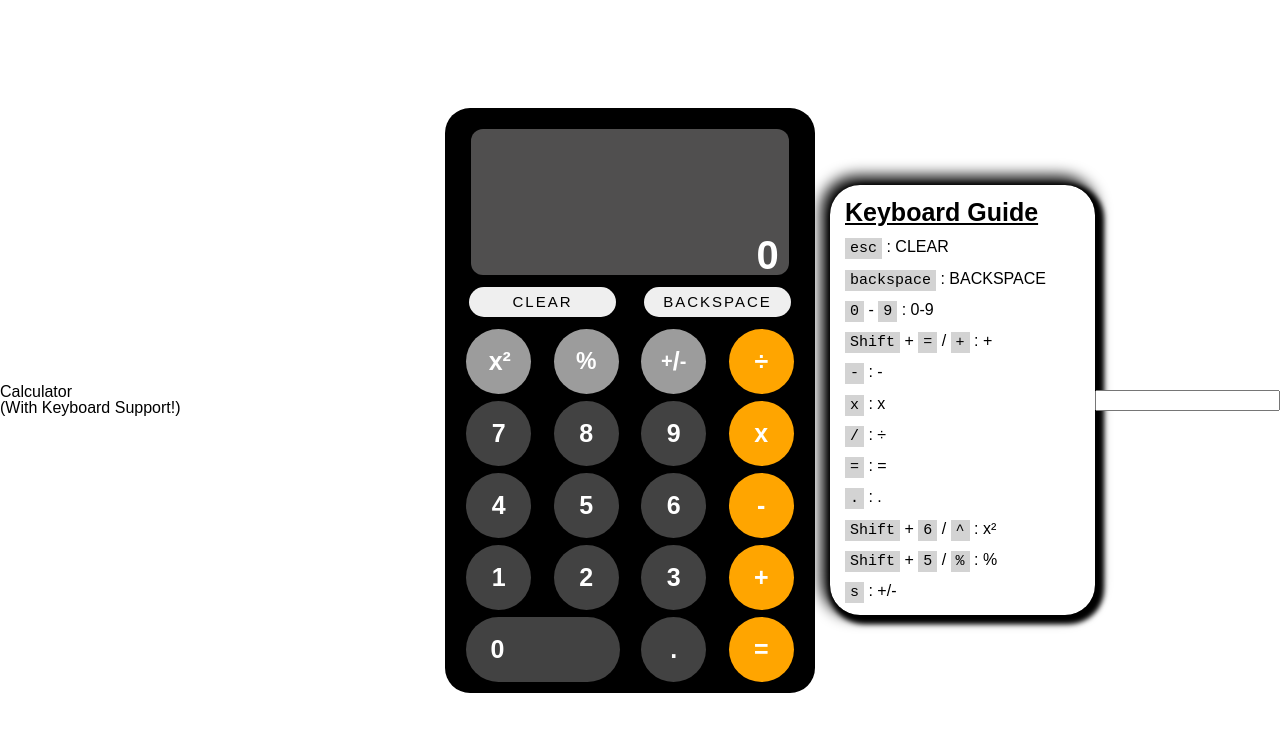
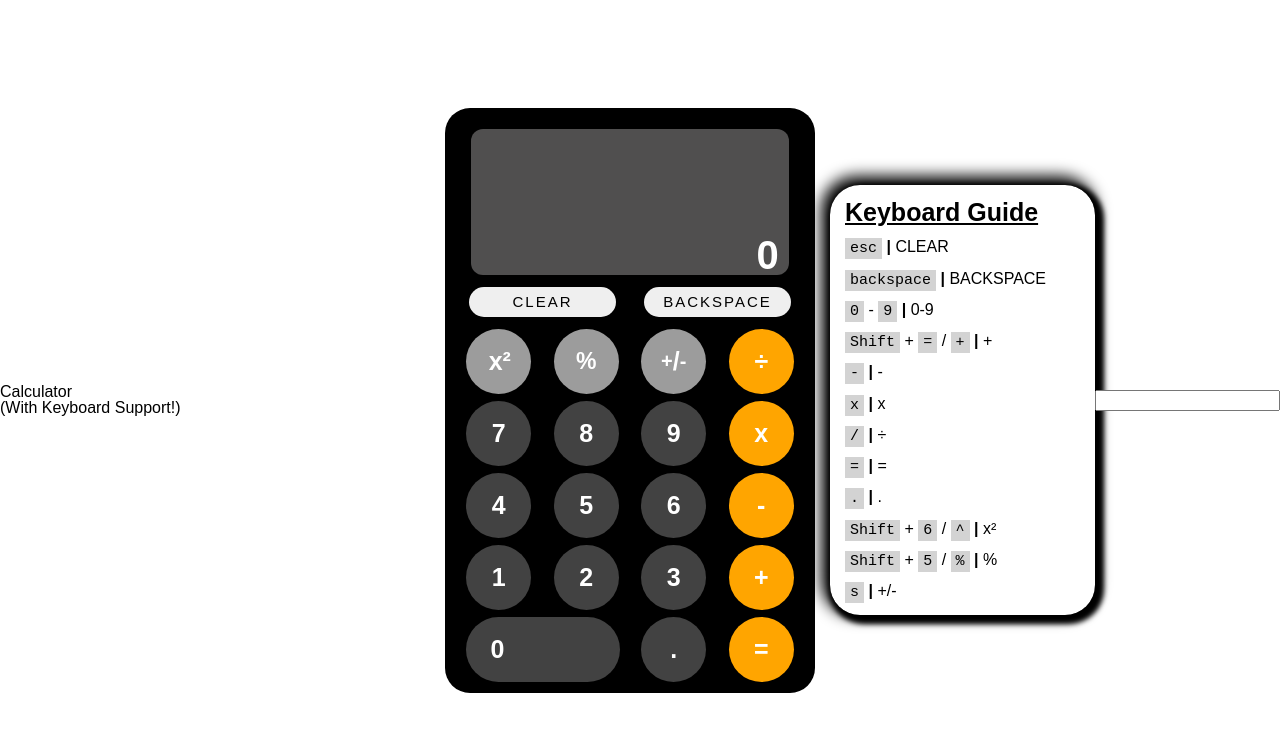
Before and after one commit to BENJIGAO/calculator, a plain HTML site: page index.html in a window 1280 px wide. Drawn offline with Linux system fonts and the light colour scheme.

Commit message:
Essentially finalized keyboard guide display

```diff
--- a/index.html
+++ b/index.html
@@ -46,18 +46,18 @@
             <h3>Keyboard Guide</h3>
             <p>
                 <span>esc</span>
-            : CLEAR</p>
-            <p><span>backspace</span> : BACKSPACE </p>
-            <p><span>0</span> - <span>9</span> : 0-9</p>
-            <p><span>Shift</span> + <span>=</span> / <span>+</span> : +</p>
-            <p><span>-</span> : -</p>
-            <p><span>x</span> : x</p>
-            <p><span>/</span> : ÷</p>
-            <p><span>=</span> : =</p>
-            <p><span>.</span> : .</p>
-            <p><span>Shift</span> + <span>6</span> / <span>^</span> : x²</p>
-            <p><span>Shift</span> + <span>5</span> / <span>%</span> : %</p>
-            <p><span>s</span> : +/-</p>
+            <strong>|</strong> CLEAR</p>
+            <p><span>backspace</span> <strong>|</strong> BACKSPACE </p>
+            <p><span>0</span> - <span>9</span> <strong>|</strong> 0-9</p>
+            <p><span>Shift</span> + <span>=</span> / <span>+</span> <strong>|</strong> +</p>
+            <p><span>-</span> <strong>|</strong> -</p>
+            <p><span>x</span> <strong>|</strong> x</p>
+            <p><span>/</span> <strong>|</strong> ÷</p>
+            <p><span>=</span> <strong>|</strong> =</p>
+            <p><span>.</span> <strong>|</strong> .</p>
+            <p><span>Shift</span> + <span>6</span> / <span>^</span> <strong>|</strong> x²</p>
+            <p><span>Shift</span> + <span>5</span> / <span>%</span> <strong>|</strong> %</p>
+            <p><span>s</span> <strong>|</strong> +/-</p>
         </div>
         <input type=input>
     </div>
--- a/styles/main.css
+++ b/styles/main.css
@@ -16,6 +16,10 @@ h3 {
     text-decoration: underline;
     font-weight: bold;
     font-size: 25px;
+}
+
+strong {
+    font-weight: bold;
 }
 
 button {
```
